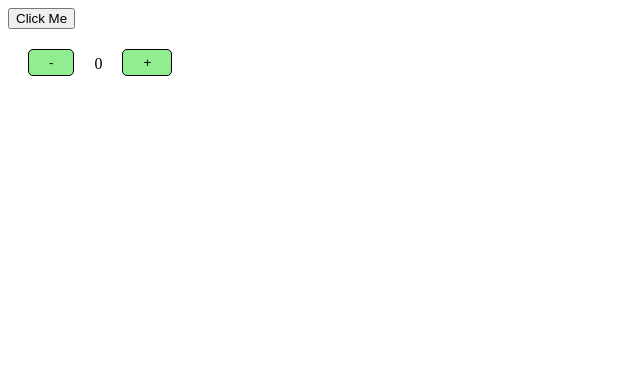
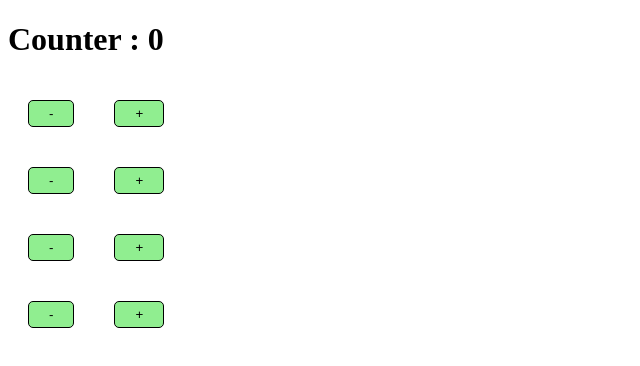
Before and after one commit to meghasharma0/CSS-small-projects, a React (Create React App) app in the folder learning/: page / in a window 1280 px wide. Shown: the top 366 px of the page, without its empty margins (0-640 px from the left). Built offline with nearby package versions, Linux system fonts and the light colour scheme.

Commit message:
useContext hook overview

```diff
--- a/learning/src/App.js
+++ b/learning/src/App.js
@@ -1,15 +1,19 @@
-import { useState } from 'react';
+import { useContext } from 'react';
 import './App.css';
-import UseEffect from './function/UseEffect';
+import Counter from './function/Counter';
+import { MyContext } from './function/context/useContext';
 
 function App() {
 
-  const [state, setState] = useState(true);
+  const counterState = useContext(MyContext);
 
   return (
     <>
-      <button onClick={() => setState(!state)}>Click Me</button>
-      <div>{state === true ? <UseEffect /> : ""}</div>
+    <h1>Counter : {counterState.count}</h1>
+      <Counter />
+      <Counter />
+      <Counter />
+      <Counter />
     </>
   );
 }
--- /dev/null
+++ b/learning/src/function/Counter.js
@@ -0,0 +1,31 @@
+import React, { useContext } from 'react'
+import { MyContext } from './context/useContext'
+
+const Counter = () => {
+
+    const counterState = useContext(MyContext);
+
+    const containerStyling = {
+        display: "flex"
+    }
+
+    const buttonStyling = {
+        padding: "5px 20px",
+        background: "lightgreen",
+        border: "1.5px solid black",
+        borderRadius: "5px",
+        cursor: "pointer",
+        margin: "20px"
+    }
+
+  return (
+    <>
+        <div style={containerStyling}>
+            <button style={buttonStyling} onClick={() => counterState.setCount(counterState.count-1)}>-</button>
+            <button style={buttonStyling} onClick={() => counterState.setCount(counterState.count+1)}>+</button>
+        </div>
+    </>
+  )
+}
+
+export default Counter
--- /dev/null
+++ b/learning/src/function/context/useContext.js
@@ -0,0 +1,14 @@
+import { createContext, useState } from "react";
+
+export const MyContext = createContext(null);
+
+export const MyProvider = (props) => {
+
+    const [count, setCount] = useState(0);
+
+    return (
+        <MyContext.Provider value={{ count, setCount }}>
+            { props.children }
+        </MyContext.Provider>
+    )
+}
--- a/learning/src/index.js
+++ b/learning/src/index.js
@@ -1,10 +1,13 @@
 import React from 'react';
 import ReactDOM from 'react-dom/client';
 import App from './App';
+import { MyProvider } from './function/context/useContext';
 
 const root = ReactDOM.createRoot(document.getElementById('root'));
 root.render(
   <React.StrictMode>
-    <App />
+    <MyProvider>
+      <App />
+    </MyProvider>
   </React.StrictMode>
 );
```
